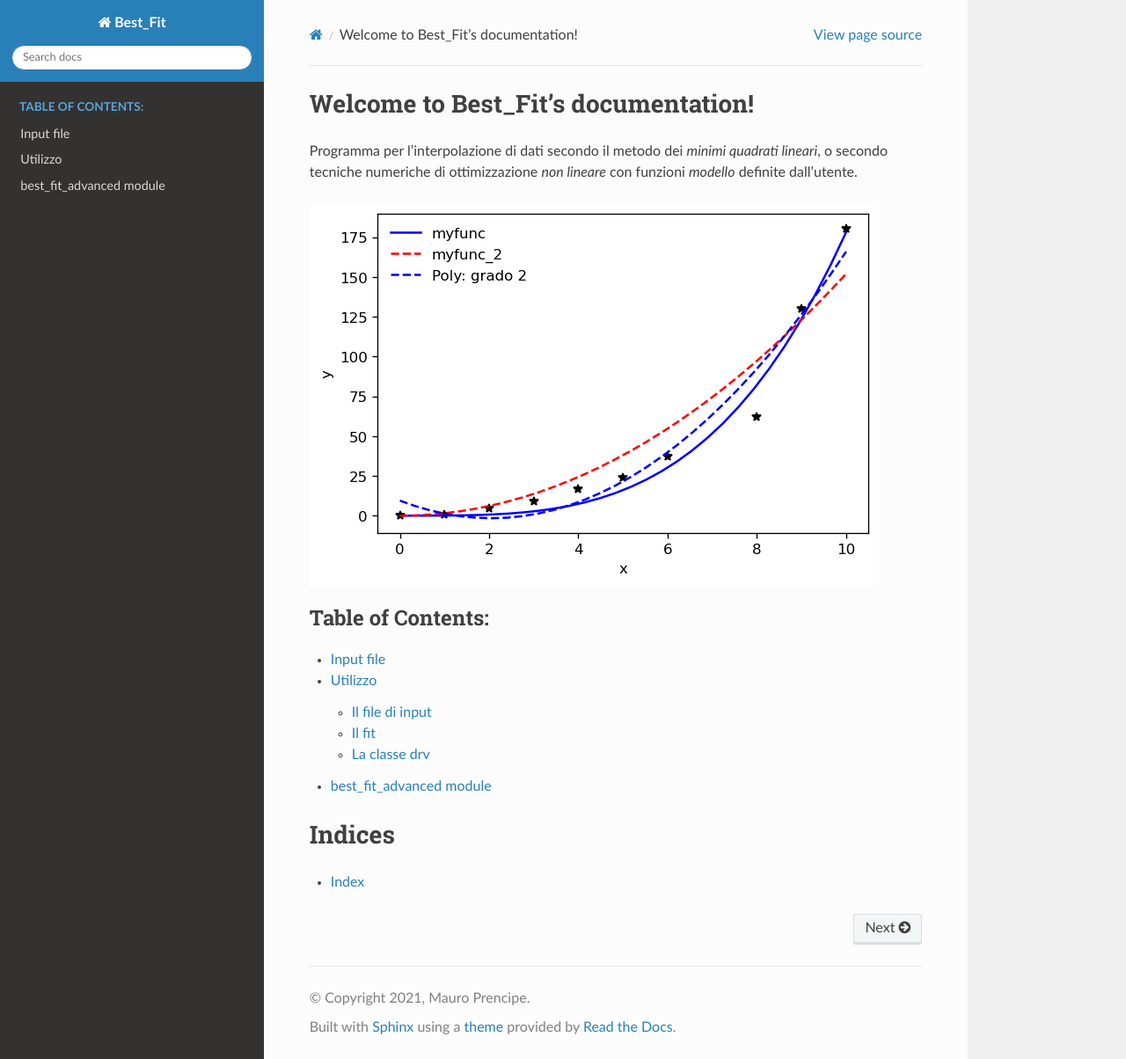
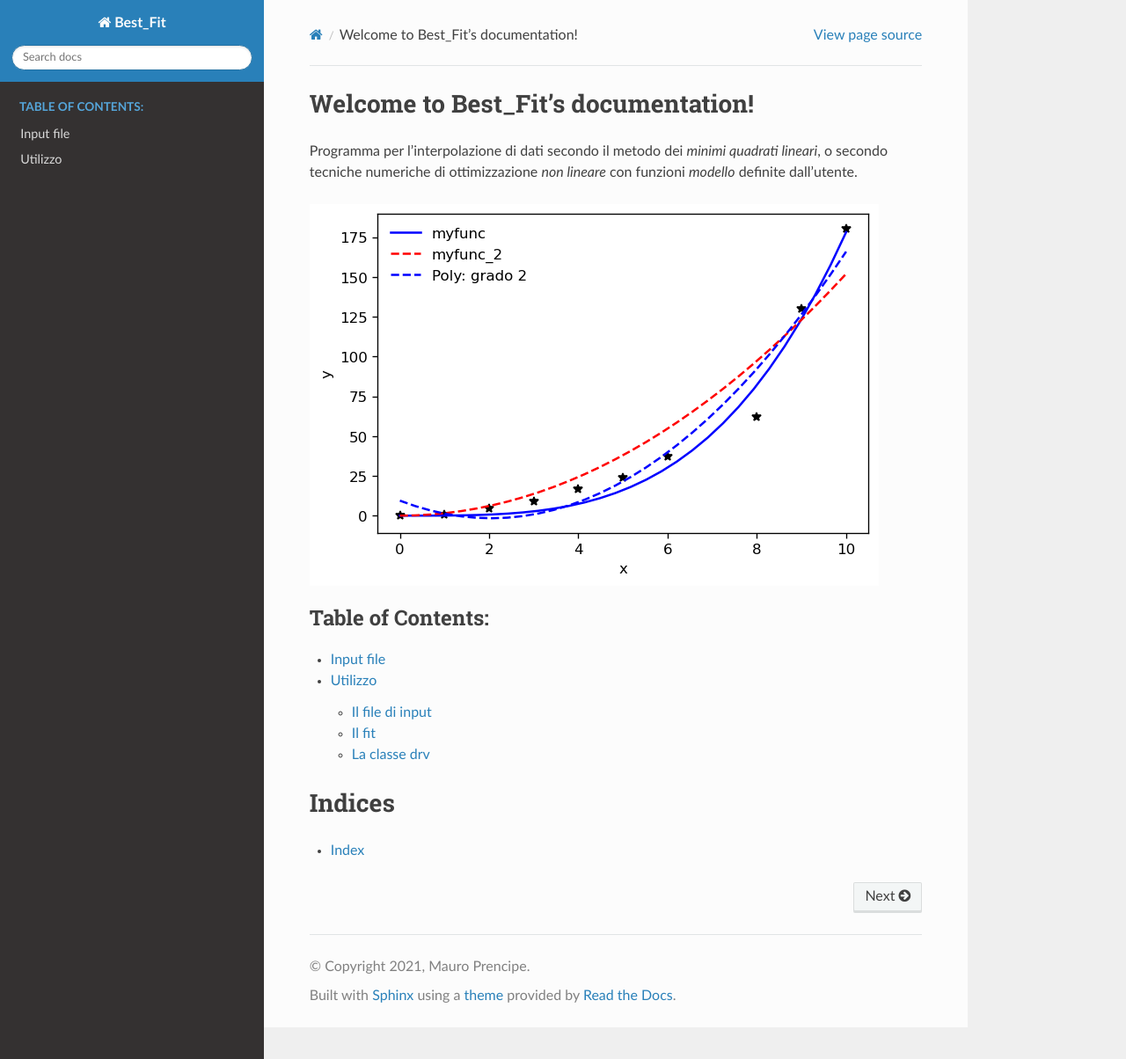
Before and after one commit to Mauro-Prencipe/Best_Fit, a Sphinx documentation site: the page built from docs/source/index.rst, in a window 1280 px wide and 1204 px high. Shown: the whole window at 88% size. Built offline with Sphinx 7.4.7 and the Read the Docs theme 2.0.0, drawn with Linux system fonts in a browser that asks for light colours.

Commit message:
Update index.rst

```diff
--- a/docs/source/index.rst
+++ b/docs/source/index.rst
@@ -18,7 +18,6 @@ di ottimizzazione *non lineare* con funzioni *modello* definite dall'utente.
 
    files
    usage
-   best_fit_advanced
 
 Indices
 =======
```
